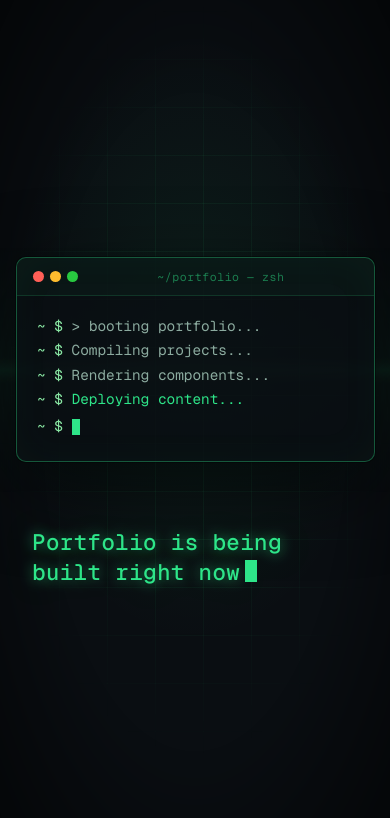
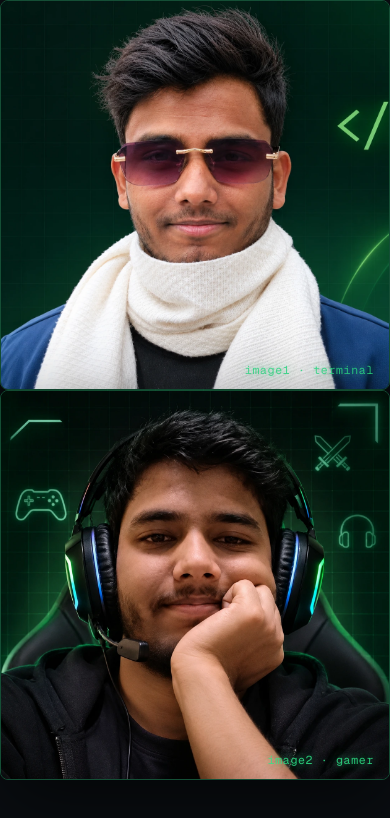
Before and after one commit to dialga-cmd/portfolio, a Next.js app: page / in a window 390 px wide. Shown: the top 818 px of the page. Built offline with nearby package versions, Linux system fonts and the light colour scheme.

Commit message:
Hero with dual images, flying terminal code, morphing cursor reveal with gamer theme

```diff
--- a/app/page.module.css
+++ b/app/page.module.css
@@ -3,21 +3,18 @@
   min-height: 100vh;
   display: flex;
   flex-direction: column;
-  align-items: center;
-  justify-content: center;
-  gap: 4rem;
-  padding: 2rem;
+  overflow-x: hidden;
   background:
-    radial-gradient(ellipse 80% 60% at 50% 40%, rgba(46, 229, 137, 0.08), transparent 60%),
+    radial-gradient(ellipse 80% 60% at 50% 40%, rgba(46, 229, 137, 0.07), transparent 60%),
     #0a0e12;
-  overflow: hidden;
   font-family: var(--font-geist-mono), monospace;
 }
 
-/* ---- animated grid backdrop ---- */
+/* ---------- animated grid backdrop ---------- */
 .grid {
-  position: absolute;
+  position: fixed;
   inset: 0;
+  z-index: 0;
   background-image:
     linear-gradient(rgba(46, 229, 137, 0.07) 1px, transparent 1px),
     linear-gradient(90deg, rgba(46, 229, 137, 0.07) 1px, transparent 1px);
@@ -41,123 +38,37 @@
   }
 }
 
-/* ---- moving scanline ---- */
-.scanline {
-  position: absolute;
-  inset-inline: 0;
-  top: -20%;
-  height: 30%;
-  background: linear-gradient(
-    to bottom,
-    transparent,
-    rgba(46, 229, 137, 0.05) 45%,
-    rgba(46, 229, 137, 0.12) 50%,
-    rgba(46, 229, 137, 0.05) 55%,
-    transparent
-  );
-  animation: scan 7s ease-in-out infinite;
+/* ---------- flying terminal code canvas ---------- */
+.codeCanvas {
+  position: fixed;
+  inset: 0;
+  z-index: 1;
   pointer-events: none;
 }
 
-@keyframes scan {
-  0%,
-  100% {
-    transform: translateY(0);
-  }
-  50% {
-    transform: translateY(420%);
-  }
+/* ---------- image blocks ---------- */
+.imageBlock,
+.imageBlock2 {
+  position: relative;
+  z-index: 2;
+  width: 100%;
+  aspect-ratio: 1 / 1;
+  max-width: 620px;
+  margin: 0 auto;
 }
 
-/* ---- subtle vignette ---- */
-.vignette {
-  position: absolute;
-  inset: 0;
-  background: radial-gradient(ellipse at center, transparent 55%, rgba(0, 0, 0, 0.55));
-  pointer-events: none;
+.imageBlock {
+  animation: blockIn 0.8s ease-out both;
 }
 
-/* ---- terminal window ---- */
-.terminal {
-  position: relative;
-  width: min(640px, 92vw);
-  border: 1px solid rgba(46, 229, 137, 0.35);
-  border-radius: 10px;
-  background: rgba(10, 14, 18, 0.85);
-  box-shadow:
-    0 0 0 1px rgba(0, 0, 0, 0.4),
-    0 24px 80px rgba(0, 0, 0, 0.6),
-    inset 0 0 40px rgba(46, 229, 137, 0.04);
-  overflow: hidden;
-  animation: terminalIn 0.6s ease-out both;
+.imageBlock2 {
+  animation: blockIn 0.8s ease-out 0.2s both;
 }
 
-@keyframes terminalIn {
+@keyframes blockIn {
   from {
     opacity: 0;
-    transform: translateY(12px) scale(0.985);
-  }
-  to {
-    opacity: 1;
-    transform: translateY(0) scale(1);
-  }
-}
-
-.titlebar {
-  display: flex;
-  align-items: center;
-  gap: 6px;
-  padding: 0.7rem 1rem;
-  border-bottom: 1px solid rgba(46, 229, 137, 0.15);
-  background: rgba(46, 229, 137, 0.03);
-}
-
-.dot {
-  width: 11px;
-  height: 11px;
-  border-radius: 50%;
-}
-
-.dot[data-color="red"] {
-  background: #ff5f57;
-}
-
-.dot[data-color="yellow"] {
-  background: #febc2e;
-}
-
-.dot[data-color="green"] {
-  background: #28c840;
-}
-
-.title {
-  margin-left: auto;
-  margin-right: auto;
-  font-size: 0.72rem;
-  color: rgba(46, 229, 137, 0.5);
-  letter-spacing: 0.05em;
-}
-
-.body {
-  padding: 1.1rem 1.25rem 1.4rem;
-  font-size: 0.9rem;
-  line-height: 1.7;
-}
-
-.line,
-.lineActive {
-  color: rgba(210, 255, 235, 0.65);
-  animation: lineFade 0.4s ease-out both;
-}
-
-.lineActive {
-  color: #2ee589;
-}
-
-@keyframes lineFade {
-  from {
-    opacity: 0;
-    transform: translateY(4px);
+    transform: translateY(16px);
   }
   to {
     opacity: 1;
@@ -165,62 +76,38 @@
   }
 }
 
-.prompt {
-  color: #89e6a3;
+.imageBlock img,
+.imageBlock2 img {
+  object-fit: cover;
+  object-position: center;
+  border: 1px solid rgba(46, 229, 137, 0.3);
+  border-radius: 8px;
+  box-shadow:
+    0 24px 80px rgba(0, 0, 0, 0.6),
+    inset 0 0 60px rgba(0, 0, 0, 0.35);
 }
 
-.cursorLine {
-  margin-top: 0.15rem;
+.image1Label,
+.image2Label {
+  position: absolute;
+  bottom: 0.8rem;
+  right: 1rem;
+  z-index: 3;
+  font-size: 0.72rem;
+  letter-spacing: 0.06em;
+  color: rgba(46, 229, 137, 0.85);
+  text-shadow: 0 0 8px rgba(46, 229, 137, 0.6);
 }
 
-.cursor {
-  display: inline-block;
-  width: 0.6em;
-  height: 1.1em;
-  vertical-align: text-bottom;
-  background: #2ee589;
-  animation: blink 1.06s steps(1) infinite;
+/* ---------- morphing blob (cursor reveal ring) ---------- */
+.blob {
+  position: fixed;
+  left: -9999px;
+  top: -9999px;
+  width: 520px;
+  height: 520px;
+  z-index: 4;
+  pointer-events: none;
+  overflow: visible;
+  transition: none;
 }
-
-@keyframes blink {
-  50% {
-    opacity: 0;
-  }
-}
-
-/* ---- heading ---- */
-.heading {
-  position: relative;
-  font-size: clamp(1.4rem, 4vw, 2.2rem);
-  font-weight: 500;
-  letter-spacing: 0.02em;
-  color: #2ee589;
-  text-shadow:
-    0 0 12px rgba(46, 229, 137, 0.55),
-    0 0 40px rgba(46, 229, 137, 0.25);
-  animation: glowPulse 3s ease-in-out infinite;
-}
-
-.headingCursor {
-  display: inline-block;
-  width: 0.55em;
-  height: 1em;
-  margin-left: 0.2em;
-  vertical-align: -0.12em;
-  background: #2ee589;
-  animation: blink 1.06s steps(1) infinite;
-}
-
-@keyframes glowPulse {
-  0%,
-  100% {
-    text-shadow:
-      0 0 12px rgba(46, 229, 137, 0.55),
-      0 0 40px rgba(46, 229, 137, 0.25);
-  }
-  50% {
-    text-shadow:
-      0 0 20px rgba(46, 229, 137, 0.85),
-      0 0 60px rgba(46, 229, 137, 0.4);
-  }
-}
--- a/app/page.tsx
+++ b/app/page.tsx
@@ -1,69 +1,294 @@
 "use client";
 
-import { useEffect, useState } from "react";
+import { useEffect, useRef } from "react";
+import NextImage from "next/image";
 import styles from "./page.module.css";
 
-const MESSAGES = [
-  "Portfolio is being built right now",
-  "Compiling projects...",
-  "Rendering components...",
-  "Deploying content...",
-  "Almost there...",
-];
+const RING = 520; // SVG viewBox size; outer radius 260
+const REVEAL_RADIUS = 260;
+
+/* ================= flying terminal code ================= */
+
+interface Particle {
+  text: string;
+  x: number;
+  y: number;
+  speed: number;
+  size: number;
+  opacity: number;
+  drift: number;
+}
+
+const GLYPHS = ["</>", "{ }", "01", "++", "==", ";;", "fn", "=>", "0xFF", "#!", "0b1", "let"];
+
+function randomParticle(w: number, h: number): Particle {
+  return {
+    text: GLYPHS[Math.floor(Math.random() * GLYPHS.length)],
+    x: Math.random() * w,
+    y: Math.random() * h,
+    speed: 0.35 + Math.random() * 1.1,
+    size: 10 + Math.random() * 14,
+    opacity: 0.2 + Math.random() * 0.5,
+    drift: (Math.random() - 0.5) * 0.5,
+  };
+}
+
+/* ================= gamer field (orbiting symbols + stars) ================= */
+
+interface OrbitGlyph {
+  text: string;
+  radius: number;
+  angle: number;
+  speed: number;
+  size: number;
+  phase: number;
+}
+
+function makeGamerField(): {
+  glyphs: OrbitGlyph[];
+  stars: { x: number; y: number; p: number }[];
+} {
+  const set = ["⬢", "▲", "✦", "♥", "▣", "◉", "⬡", "✚", "⚡", "»"];
+  const glyphs = Array.from({ length: 26 }, (): OrbitGlyph => ({
+    text: set[Math.floor(Math.random() * set.length)],
+    radius: 0.12 + Math.random() * 0.85,
+    angle: Math.random() * Math.PI * 2,
+    speed: 0.15 + Math.random() * 0.4,
+    size: 10 + Math.random() * 10,
+    phase: Math.random() * Math.PI * 2,
+  }));
+  const stars = Array.from({ length: 40 }, () => ({
+    x: Math.random(),
+    y: Math.random(),
+    p: Math.random() * Math.PI * 2,
+  }));
+  return { glyphs, stars };
+}
+
+/* ================= morphing blob ================= */
+
+const B = 18;
+
+function randomShape() {
+  return {
+    control: Array.from({ length: B }, () => 0.5 + Math.random() * 0.6),
+    phase: Array.from({ length: B }, () => Math.random() * Math.PI * 2),
+    amp: Array.from({ length: B }, () => 0.08 + Math.random() * 0.22),
+  };
+}
+
+function catmullRing(points: { x: number; y: number }[]): string {
+  const n = points.length;
+  let d = `M ${points[0].x.toFixed(2)} ${points[0].y.toFixed(2)}`;
+  for (let i = 0; i < n; i++) {
+    const p0 = points[(i - 1 + n) % n];
+    const p1 = points[i];
+    const p2 = points[(i + 1) % n];
+    const p3 = points[(i + 2) % n];
+    const c1x = p1.x + (p2.x - p0.x) / 6;
+    const c1y = p1.y + (p2.y - p0.y) / 6;
+    const c2x = p2.x - (p3.x - p1.x) / 6;
+    const c2y = p2.y - (p3.y - p1.y) / 6;
+    d += ` C ${c1x.toFixed(2)} ${c1y.toFixed(2)}, ${c2x.toFixed(2)} ${c2y.toFixed(2)}, ${p2.x.toFixed(2)} ${p2.y.toFixed(2)}`;
+  }
+  return d + " Z";
+}
+
+function blobPath(
+  shape: { control: number[]; phase: number[]; amp: number[] },
+  radius: number,
+  time: number,
+  smoothing: number[]
+): string {
+  const pts = smoothing.map((v, i) => {
+    const goal =
+      radius * shape.control[i] * (1 + shape.amp[i] * Math.sin(time * 1.2 + shape.phase[i]));
+    return v + (goal - v) * 0.08;
+  });
+  const ring = pts.map((r, i) => {
+    const a = (i / B) * Math.PI * 2;
+    return { x: 260 + r * Math.cos(a), y: 260 + r * Math.sin(a) };
+  });
+  return catmullRing(ring);
+}
+
+/* ================= component ================= */
 
 export default function Home() {
-  const [lines, setLines] = useState<string[]>(["> booting portfolio..."]);
-  const [blink, setBlink] = useState(true);
+  const canvasRef = useRef<HTMLCanvasElement | null>(null);
+  const blobRef = useRef<SVGSVGElement | null>(null);
 
   useEffect(() => {
-    let i = 0;
-    const timer = setInterval(() => {
-      i += 1;
-      setLines((prev) => [...prev.slice(-5), MESSAGES[i % MESSAGES.length]]);
-    }, 1400);
+    const canvas = canvasRef.current;
+    const svg = blobRef.current;
+    if (!canvas || !svg) return;
 
-    const blinkTimer = setInterval(
-      () => setBlink((b) => !b),
-      530
+    const ctx = canvas.getContext("2d");
+    if (!ctx) return;
+
+    const dpr = Math.min(window.devicePixelRatio || 1, 2);
+
+    const parts: Particle[] = Array.from({ length: 34 }, () =>
+      randomParticle(window.innerWidth, window.innerHeight)
     );
+    const field = makeGamerField();
+
+    const nativeImage = new Image();
+    let img2Ready = false;
+    nativeImage.src = "/image2.webp";
+    nativeImage.decoding = "async";
+    nativeImage.onload = () => {
+      img2Ready = true;
+    };
+
+    const smoothing = Array.from({ length: B }, () => 200 + Math.random() * 60);
+    let target = randomShape();
+    const swapTimer = setInterval(() => {
+      target = randomShape();
+    }, 1000);
+
+    const path = svg.querySelector("path");
+    const pointer = { x: -RING, y: -RING };
+    const smooth = { x: window.innerWidth / 2, y: window.innerHeight / 2 };
+
+    const onMove = (cx: number, cy: number) => {
+      pointer.x = cx;
+      pointer.y = cy;
+    };
+    const onMouse = (e: MouseEvent) => onMove(e.clientX, e.clientY);
+    const onTouch = (e: TouchEvent) => {
+      const t = e.touches[0];
+      if (t) onMove(t.clientX, t.clientY);
+    };
+    window.addEventListener("mousemove", onMouse);
+    window.addEventListener("touchmove", onTouch, { passive: true });
+
+    const resize = () => {
+      canvas.width = window.innerWidth * dpr;
+      canvas.height = window.innerHeight * dpr;
+      canvas.style.width = `${window.innerWidth}px`;
+      canvas.style.height = `${window.innerHeight}px`;
+      ctx.setTransform(dpr, 0, 0, dpr, 0, 0);
+    };
+    resize();
+    window.addEventListener("resize", resize);
+
+    const start = performance.now();
+    let raf = 0;
+
+    const frame = (now: number) => {
+      const t = (now - start) / 1000;
+      const w = window.innerWidth;
+      const h = window.innerHeight;
+
+      smooth.x += (pointer.x - smooth.x) * 0.18;
+      smooth.y += (pointer.y - smooth.y) * 0.18;
+
+      /* clear + flying symbols (background layer, visible everywhere) */
+      ctx.clearRect(0, 0, w, h);
+      ctx.textBaseline = "top";
+      for (const p of parts) {
+        p.y -= p.speed;
+        p.x += p.drift;
+        if (p.y < -30) Object.assign(p, randomParticle(w, h));
+        if (p.x < -80) p.x = w + 60;
+        if (p.x > w + 80) p.x = -60;
+        ctx.globalAlpha = p.opacity;
+        ctx.font = `${p.size}px monospace`;
+        ctx.fillStyle = "#2ee589";
+        ctx.fillText(p.text, p.x, p.y);
+      }
+      ctx.globalAlpha = 1;
+
+      /* morphing blob geometry */
+      for (let i = 0; i < B; i++)
+        smoothing[i] += (target.control[i] * REVEAL_RADIUS - smoothing[i]) * 0.06;
+      path?.setAttribute("d", blobPath(target, REVEAL_RADIUS, t, smoothing));
+      svg.style.left = `${smooth.x - RING / 2}px`;
+      svg.style.top = `${smooth.y - RING / 2}px`;
+
+      /* reveal: clip to the blob's inner circle, draw image2 */
+      const cx = smooth.x;
+      const cy = smooth.y;
+      if (img2Ready) {
+        ctx.save();
+        ctx.beginPath();
+        ctx.arc(cx, cy, REVEAL_RADIUS * 0.95, 0, Math.PI * 2);
+        ctx.clip();
+        const scale = Math.max(
+          (REVEAL_RADIUS * 2.4) / nativeImage.naturalWidth,
+          (REVEAL_RADIUS * 2.4) / nativeImage.naturalHeight
+        );
+        const iw = nativeImage.naturalWidth * scale;
+        const ih = nativeImage.naturalHeight * scale;
+        ctx.drawImage(nativeImage, cx - iw / 2, cy - ih / 2, iw, ih);
+        /* gamer field inside the circle */
+        const fsize = REVEAL_RADIUS * 1.4;
+        for (const s of field.stars) {
+          const sx = cx - fsize / 2 + s.x * fsize;
+          const sy = cy - fsize / 2 + s.y * fsize;
+          ctx.globalAlpha = 0.2 + 0.4 * (0.5 + 0.5 * Math.sin(t * 2 + s.p));
+          ctx.fillStyle = "#2ee589";
+          ctx.beginPath();
+          ctx.arc(sx, sy, 1.4, 0, Math.PI * 2);
+          ctx.fill();
+        }
+        ctx.globalAlpha = 0.6;
+        ctx.fillStyle = "#7dffc4";
+        for (const g of field.glyphs) {
+          const ang = g.angle + t * g.speed;
+          const rr = g.radius * (fsize / 2 - 8);
+          const gx = cx + Math.cos(ang) * rr;
+          const gy = cy + Math.sin(ang) * rr * 0.6;
+          ctx.font = `${g.size}px monospace`;
+          ctx.fillText(g.text, gx - g.size / 2, gy - g.size / 2);
+        }
+        ctx.globalAlpha = 1;
+        ctx.restore();
+      }
+
+      raf = requestAnimationFrame(frame);
+    };
+    raf = requestAnimationFrame(frame);
 
     return () => {
-      clearInterval(timer);
-      clearInterval(blinkTimer);
+      cancelAnimationFrame(raf);
+      clearInterval(swapTimer);
+      window.removeEventListener("resize", resize);
+      window.removeEventListener("mousemove", onMouse);
+      window.removeEventListener("touchmove", onTouch);
     };
   }, []);
 
   return (
     <main className={styles.page}>
       <div className={styles.grid} aria-hidden="true" />
-      <div className={styles.scanline} aria-hidden="true" />
-      <div className={styles.vignette} aria-hidden="true" />
+      <canvas ref={canvasRef} className={styles.codeCanvas} aria-hidden="true" />
 
-      <section className={styles.terminal}>
-        <header className={styles.titlebar}>
-          <span className={styles.dot} data-color="red" />
-          <span className={styles.dot} data-color="yellow" />
-          <span className={styles.dot} data-color="green" />
-          <span className={styles.title}>~/portfolio — zsh</span>
-        </header>
+      <figure className={styles.imageBlock}>
+        <NextImage src="/image1.webp" alt="Portrait" fill sizes="100vw" style={{ objectFit: "cover" }} />
+        <figcaption className={styles.image1Label}>image1 · terminal</figcaption>
+      </figure>
 
-        <div className={styles.body}>
-          {lines.map((line, idx) => (
-            <p key={idx} className={idx === lines.length - 1 ? styles.lineActive : styles.line}>
-              <span className={styles.prompt}>~ $</span> {line}
-            </p>
-          ))}
-          <p className={styles.cursorLine} aria-hidden={!blink}>
-            <span className={styles.prompt}>~ $</span>{" "}
-            <span className={styles.cursor} />
-          </p>
-        </div>
-      </section>
+      <svg ref={blobRef} className={styles.blob} viewBox={`0 0 ${RING} ${RING}`} aria-hidden="true">
+        <path
+          fill="none"
+          stroke="rgba(46,229,137,0.9)"
+          strokeWidth="2.5"
+          style={{ filter: "drop-shadow(0 0 8px rgba(46,229,137,0.8))" }}
+        />
+        <path
+          fill="none"
+          stroke="rgba(46,229,137,0.25)"
+          strokeWidth="6"
+          style={{ filter: "drop-shadow(0 0 14px rgba(46,229,137,0.4))" }}
+        />
+      </svg>
 
-      <h1 className={styles.heading}>
-        Portfolio is being built right now
-        <span className={styles.headingCursor} aria-hidden="true" />
-      </h1>
+      <figure className={styles.imageBlock2}>
+        <NextImage src="/image2.webp" alt="Gamer setup" fill sizes="100vw" style={{ objectFit: "cover" }} />
+        <figcaption className={styles.image2Label}>image2 · gamer</figcaption>
+      </figure>
     </main>
   );
 }
```
